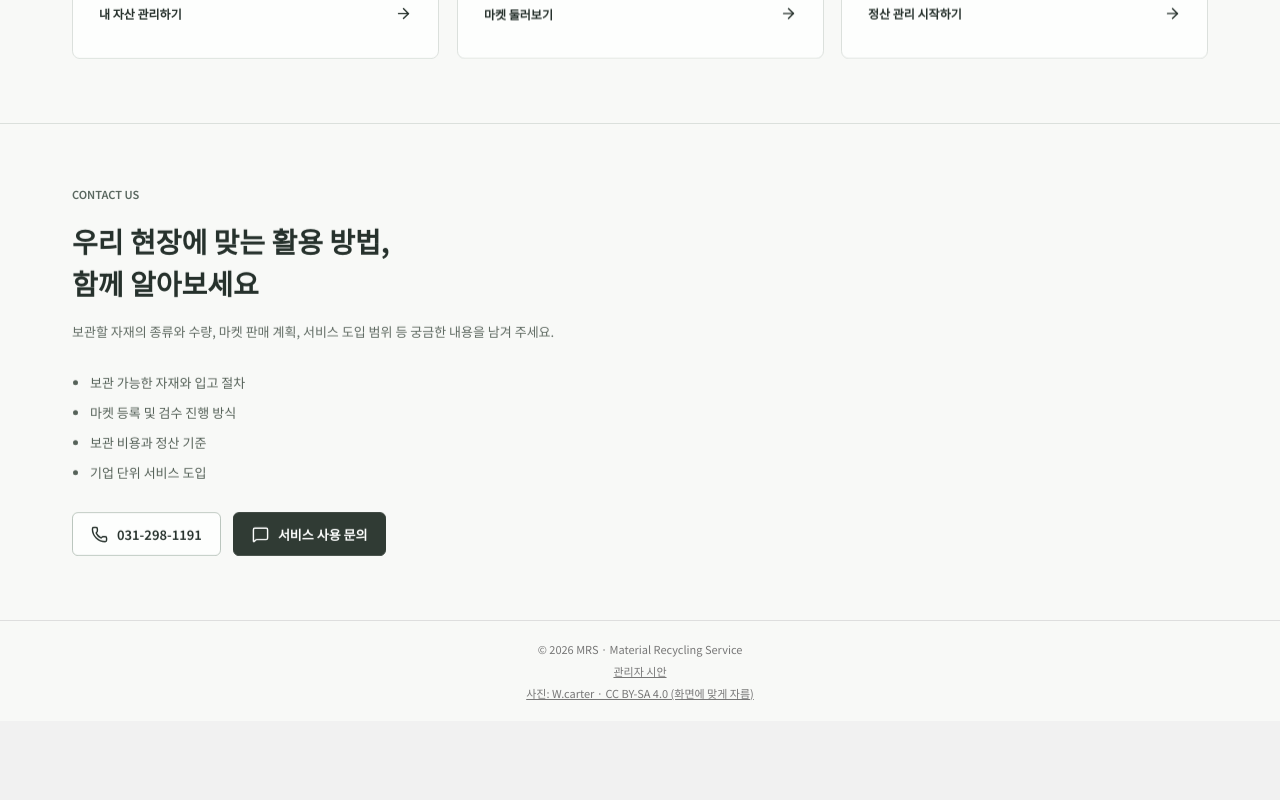
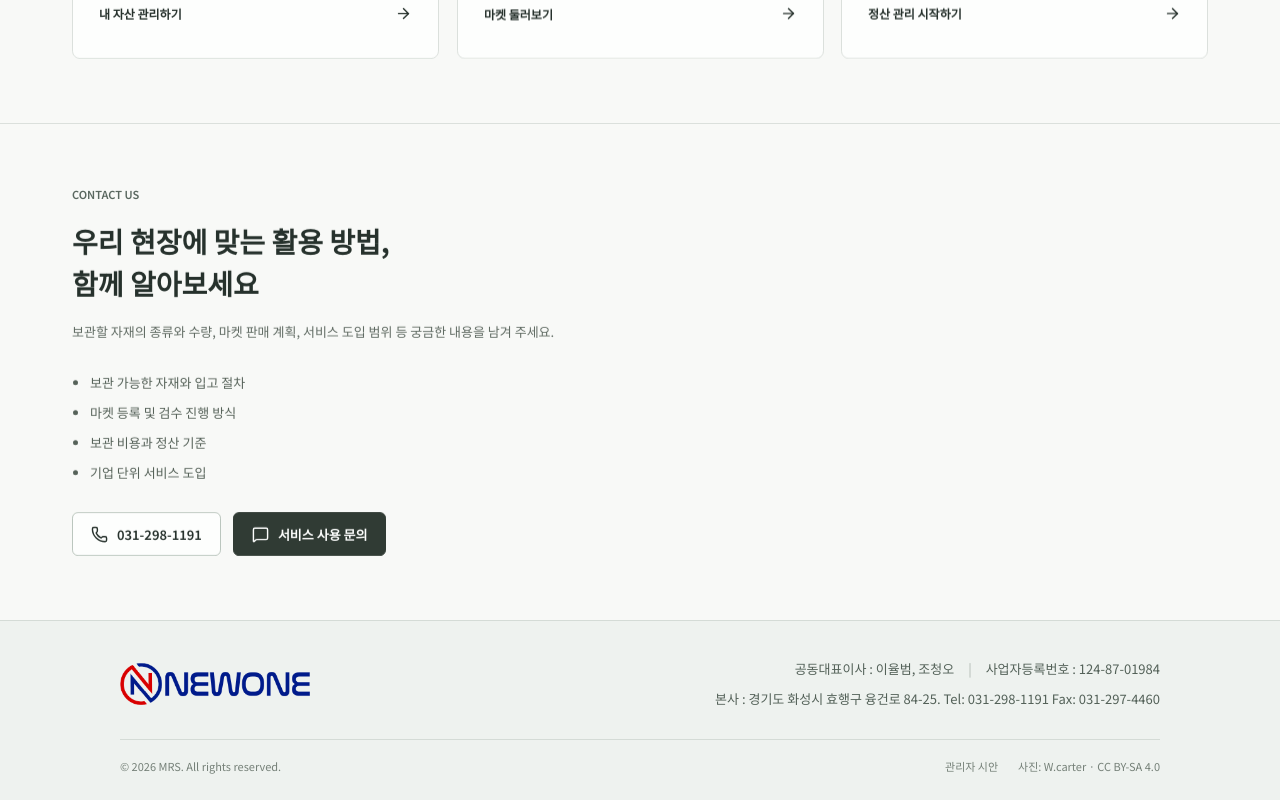
Before and after one commit to sungminmo/mrs2.0, a React (Vite) app: page / in a window 1280 px wide. Shown: the part 2351-3151 px from the top of the page. Before the commit the page ends 3072 px from the top, so only its background shows below. Built offline with nearby package versions, Linux system fonts and the light colour scheme.

Commit message:
Refactor code structure for improved readability and maintainability

```diff
--- a/src/LoginPage.css
+++ b/src/LoginPage.css
@@ -129,8 +129,19 @@
 .login-form-inner .login-demo { border-top: 1px solid #ddd; padding-top: 18px; font-size: 11px; }
 .login-notice { display: flex; align-items: center; gap: 10px; font-size: 12px; line-height: 1.7; padding: 12px; background: #e8eee9; border-radius: 5px; }
 .login-notice button { border: 0; background: transparent; display: grid; place-items: center; }
-.login-footer { padding: 20px; text-align: center; font-size: 11px; color: #777; border-top: 1px solid #dedede; }
-.login-footer a { display: block; margin-top: 6px; color: inherit; }
+.login-footer { padding: 36px 40px 24px; border-top: 1px solid #d4dbd6; background: #eef2ef; color: #536158; font-size: 13px; }
+.login-footer-inner { display: flex; align-items: center; justify-content: space-between; gap: 56px; width: min(1040px, calc(100% - 136px)); margin: 0 auto; }
+.login-footer-brand { flex: 0 0 auto; }
+.login-footer-brand img { display: block; width: 190px; height: auto; }
+.login-footer-company { font-style: normal; text-align: right; line-height: 1.9; }
+.login-footer-company p { margin: 0; }
+.login-footer-company p + p { margin-top: 5px; }
+.login-footer-company p:first-child { display: flex; justify-content: flex-end; gap: 14px; }
+.login-footer-company i { color: #aeb8b1; font-style: normal; }
+.login-footer a { color: inherit; text-decoration: none; }
+.login-footer a:hover { color: #245b40; text-decoration: underline; }
+.login-footer-bottom { display: flex; align-items: center; gap: 20px; width: min(1040px, calc(100% - 136px)); margin: 28px auto 0; padding-top: 18px; border-top: 1px solid #d4dbd6; color: #758078; font-size: 11px; line-height: 1.6; }
+.login-footer-bottom a:first-of-type { margin-left: auto; }
 .login-page :focus-visible { outline: 2px solid #005bd3; outline-offset: 3px; }
 .login-contact-section { border-top: 1px solid var(--home-line); background: #f8f9f7; }
 .login-contact-inner { max-width: 1200px; margin: 0 auto; padding: 56px 32px 64px; }
@@ -159,6 +170,7 @@
 .login-inquiry-form textarea { resize: vertical; }
 .login-inquiry-result { font-size: 12px; line-height: 1.8; color: #426451; }
 @media (max-width: 640px) { .login-contact-inner { padding: 40px 20px; } .login-contact-grid { grid-template-columns: minmax(0, 1fr); gap: 32px; } .login-contact-panel h3 { font-size: 21px; } }
+@media (max-width: 640px) { .login-footer { padding: 28px 20px 140px; } .login-footer-inner { align-items: flex-start; flex-direction: column; gap: 22px; width: 100%; margin-right: 0; } .login-footer-brand img { width: 180px; } .login-footer-company { text-align: left; } .login-footer-company p:first-child { align-items: flex-start; flex-direction: column; gap: 0; } .login-footer-company i { display: none; } .login-footer-company a, .login-footer-company span { white-space: normal; } .login-footer-bottom { align-items: flex-start; flex-wrap: wrap; gap: 8px 14px; width: 100%; margin-top: 20px; margin-right: 0; } .login-footer-bottom a:first-of-type { margin-left: 0; } }
 @media (max-width: 900px) { .login-header > a span { display: none; } .login-service-card { padding: 20px; } .login-section-heading { align-items: flex-start; flex-direction: column; gap: 12px; } .login-service-card h3 { font-size: 16px; } .login-form-section { gap: 32px; } }
 @media (max-width: 640px) { .login-header { height: 60px; padding: 0 20px; } .login-scroll-progress { inset-block-start: 60px; } .login-header nav { gap: 8px; } .login-header nav .login-header-phone, .login-header nav .login-header-contact { display: inline-flex; } .login-header nav .login-header-phone { font-size: 11px; } .login-header nav .login-header-contact { min-height: 34px; padding: 0 9px; font-size: 11px; } .login-header nav > button { display: none; } .login-header nav .login-receiving-button { padding: 0 9px; font-size: 11px; } .login-main { padding-top: 60px; } .login-hero-inner { min-height: min(560px, calc(100svh - 148px)); padding: 36px 20px 22px; } .login-hero h1 { font-size: 54px; } .login-hero h1 span { font-size: 25px; max-width: 290px; word-break: keep-all; } .login-hero p { font-size: 13px; max-width: 330px; } .login-hero p br { display: none; } .login-hero-actions { margin: 24px 0 28px; } .login-services { padding: 32px 20px 40px; } .login-section-heading h2 { font-size: 23px; } .login-service-grid { grid-template-columns: minmax(0, 1fr); gap: 14px; } .login-service-card { padding: 24px; } .login-service-card h3 { font-size: 18px; } .login-service-top { margin-bottom: 22px; } .login-form-section { grid-template-columns: minmax(0, 1fr); gap: 32px; padding: 40px 20px; } .login-access-copy h2 { font-size: 26px; } .login-form-inner { max-width: none; } }
 @media (max-width: 640px) { .login-receiving-float { right: 24px; bottom: 24px; width: 96px; height: 96px; } .login-receiving-float-action { width: 96px; height: 96px; padding: 12px; font-size: 12px; } }
--- a/src/LoginPage.tsx
+++ b/src/LoginPage.tsx
@@ -9,6 +9,8 @@ const valueMetrics = [
   { label: '마켓 판매로 전환한 가치', value: 3480000, description: '필요한 현장과 연결해 폐기 대신 거래로 전환' },
   { label: '재활용으로 회수한 판매 수익', value: 4120000, description: '버려질 뻔한 자재에서 되찾은 수익' },
 ]
+
+const companyLogo = `${import.meta.env.BASE_URL}logo.png`
 
 function ScrollProgress() {
   const bar = useRef<HTMLDivElement>(null)
@@ -147,6 +149,12 @@ export default function LoginPage({ onLogin, onBrowse }: { onLogin: () => void;
         <ul className="login-inquiry-topics" data-scroll-reveal><li>보관 가능한 자재와 입고 절차</li><li>마켓 등록 및 검수 진행 방식</li><li>보관 비용과 정산 기준</li><li>기업 단위 서비스 도입</li></ul>
         <div className="login-contact-actions" data-scroll-reveal><a className="login-contact-cta" href="tel:0312981191"><Phone size={17} />031-298-1191</a><a className="login-contact-cta login-contact-cta-primary" href="#/contact"><MessageSquare size={17} />서비스 사용 문의</a></div>
       </div></section>
-    </main><footer className="login-footer">© 2026 MRS · Material Recycling Service <a href="#/admin/dashboard">관리자 시안</a><a href="https://commons.wikimedia.org/wiki/File:A_bunch_of_rebar_up_close.jpg" target="_blank" rel="noreferrer">사진: W.carter · CC BY-SA 4.0 (화면에 맞게 자름)</a></footer>
+    </main><footer className="login-footer"><div className="login-footer-inner">
+      <div className="login-footer-brand"><img src={companyLogo} alt="NEWONE" /></div>
+      <address className="login-footer-company">
+        <p><span>공동대표이사 : 이율범, 조청오</span><i aria-hidden="true">|</i><span>사업자등록번호 : 124-87-01984</span></p>
+        <p>본사 : 경기도 화성시 효행구 융건로 84-25. <a href="tel:0312981191">Tel: 031-298-1191</a> <span>Fax: 031-297-4460</span></p>
+      </address>
+    </div><div className="login-footer-bottom"><span>© 2026 MRS. All rights reserved.</span><a href="#/admin/dashboard">관리자 시안</a><a href="https://commons.wikimedia.org/wiki/File:A_bunch_of_rebar_up_close.jpg" target="_blank" rel="noreferrer">사진: W.carter · CC BY-SA 4.0</a></div></footer>
   </div>
 }
```
Also changed, not shown: public/logo.png (added).
